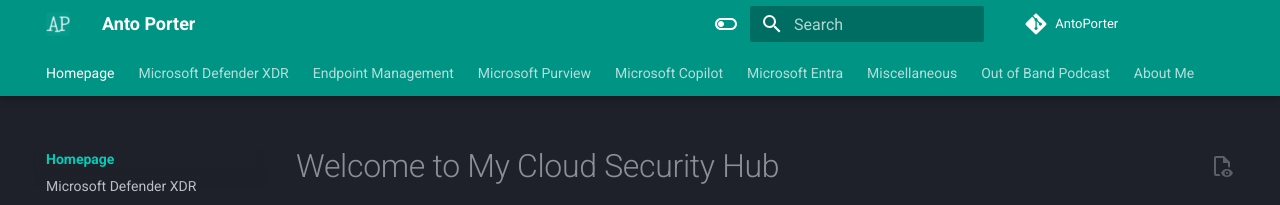
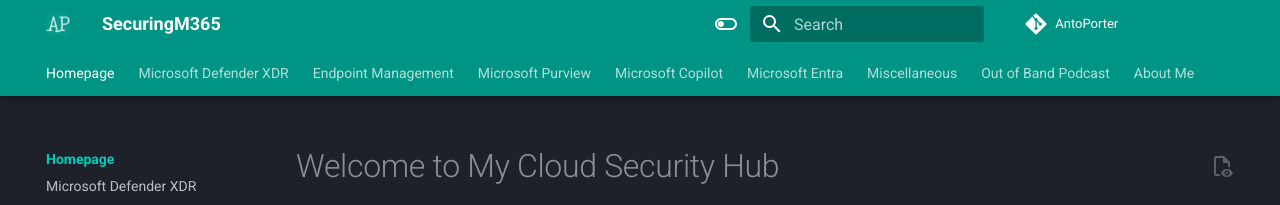
Before and after one commit to AntoPorter/antoporter.github.io, an MkDocs documentation site: the page built from docs/index.md, in a window 1280 px wide. Shown: the top 205 px of the page. Built offline with MkDocs 1.6.1 and Material for MkDocs 9.7.7, drawn with Linux system fonts in a browser that asks for light colours; comment, search, counter and statistics services are not loaded.

Commit message:
Update mkdocs.yml

```diff
--- a/mkdocs.yml
+++ b/mkdocs.yml
@@ -1,8 +1,8 @@
 # Site
-site_name: Anto Porter
-site_url: https://antoporter.github.io
+site_name: SecuringM365
+site_url: https://securingm365.com
 site_author: Anthony Porter.
-site_description: Welcome to My Cloud Security Hub
+site_description: Securing Microsoft 365
 edit_uri: tree/main/docs
 
 # Repository
```
